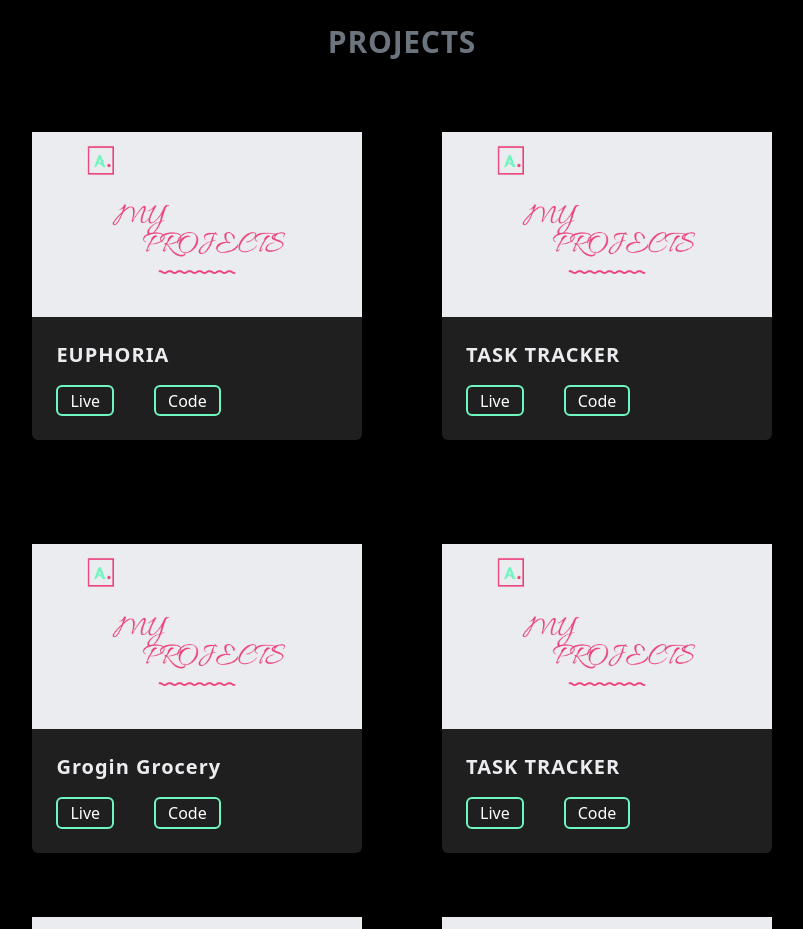
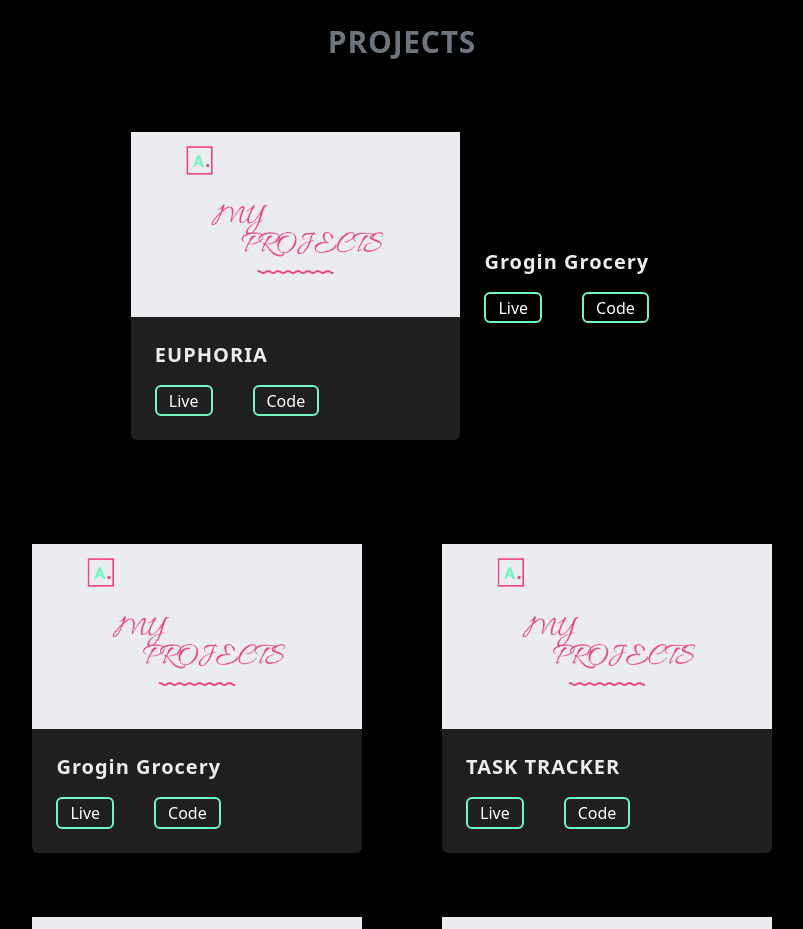
Before and after one commit to anasis22/myFolio, a React (Vite) app: page / in a window 1280 px wide. Shown: the part 2660-3589 px from the top of the page, without its empty margins (238-1041 px from the left). Built offline with nearby package versions, Linux system fonts and the light colour scheme; a web font is replaced by a local one.

Commit message:
grogin up

```diff
--- a/src/components/Projects.jsx
+++ b/src/components/Projects.jsx
@@ -35,22 +35,19 @@ const Projects = () => {
             </section>
           </section>
         </section>
-        <section className="w-full md:w-2/5 mt-12 md:mt-0 md:ml-20 rounded-md bg-[#1F1F1F] hover:animate-projectHover hover:origin-[70%_70%]">
-          <img className="" src={info.template} alt="template" />
-          <section className="p-6 text-white">
+        <section className="p-6 text-white">
             <h3 className="text-xl md:2xl text-[#EBECF0] font-semibold tracking-wider">
-              TASK TRACKER
+              Grogin Grocery
             </h3>
             <section className="mt-4 flex items-start">
               <button className="rounded-md border-2 border-[#70F6C0] hover:border-white pt-pad pb-pad pl-3 pr-3 hover:text-baseColor transition-all">
-                <a target="_blank" href="https://anasis22.github.io/Task-tracker/">Live</a>
+                <a target="_blank" href="https://talrop-grogin.netlify.app/">Live</a>
               </button>
               <button className="ml-10 rounded-md border-2 border-[#70F6C0] hover:border-white pt-pad pb-pad pl-3 pr-3 hover:text-baseColor transition-all">
-                <a target="_blank" href="https://github.com/anasis22/Task-tracker">Code</a>
+                <a target="_blank" href="https://github.com/anasis22/talrop-grogin">Code</a>
               </button>
             </section>
           </section>
-        </section>
       </section>
       {/* second section */}
       <section className="w-4/5 md:w-3/4 mt-10 md:p-8 bord flex flex-col md:flex-row items-center justify-center ">
```
